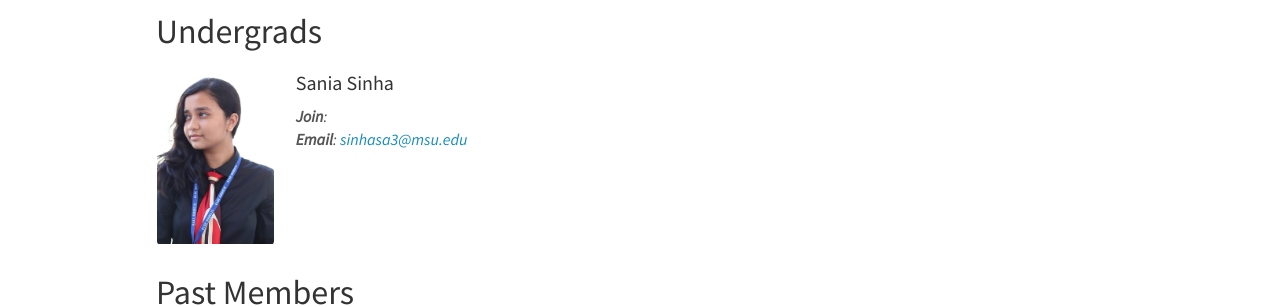
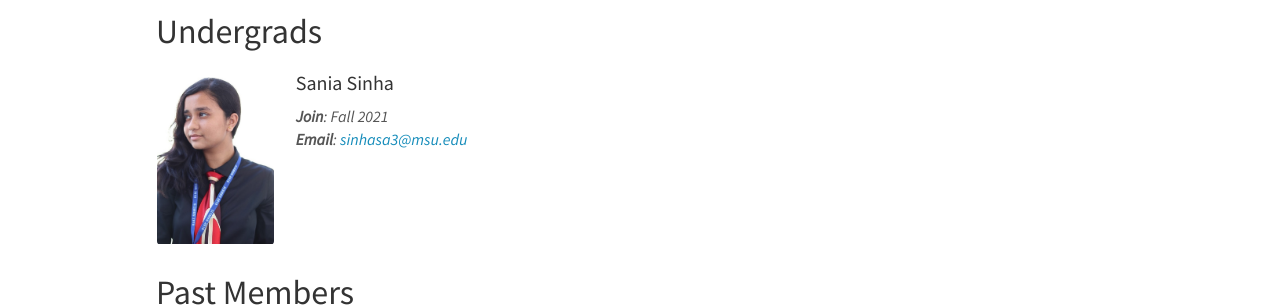
Before and after one commit to HLR/HLR.github.io, a Jekyll site: the page built from _pages/team.md, in a window 1280 px wide and 900 px high, scrolled down 1882 px. Shown: the part 337-644 px from the top of the window. Built offline with Jekyll 4.4.1, drawn with Linux system fonts in a browser that asks for light colours; nearby versions of some CDN libraries.

Commit message:
Update undergrads.yml

```diff
--- a/_data/undergrads.yml
+++ b/_data/undergrads.yml
@@ -1,4 +1,5 @@
 - name: Sania Sinha
   photo: sania.jpeg
   email: sinhasa3@msu.edu
+  joined: Fall 2021
   webpage: /
```
